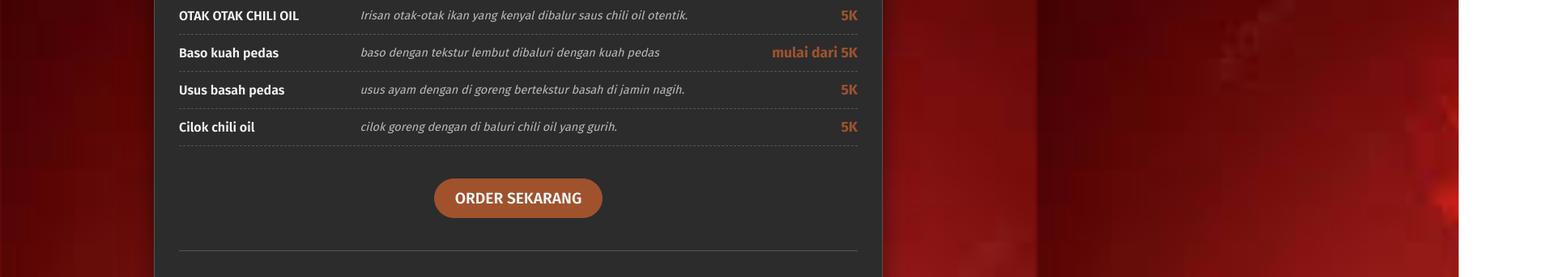
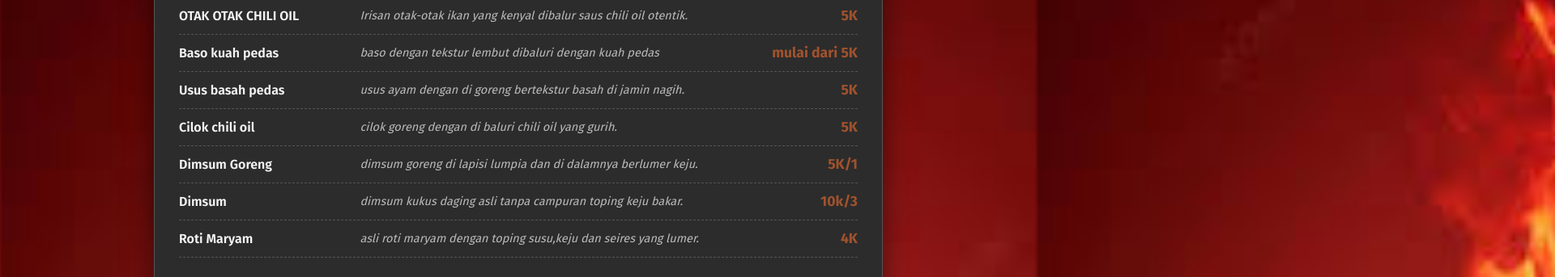
Before and after one commit to fahri241124/BINYO, a plain HTML site: page index.html in a window 1280 px wide. Shown: the part 1390-1733 px from the top of the page at 81% size, 1920 px wide, since content can reach past the window. Drawn offline with nearby package versions, Linux system fonts and the light colour scheme; a web font is replaced by a local one.

Commit message:
Update index.html

```diff
--- a/index.html
+++ b/index.html
@@ -369,6 +369,15 @@
             <div class="image-box">
                 <img src="cilokchilioil.jpg" alt="Cilok Chili Oil">
             </div>
+            <div class="image-box">
+                <img src="dimsum goreng.jpg" alt="dimsum goreng">
+            </div>
+            <div class="image-box">
+                <img src="dimsum.jpg" alt="dimsum kukus">
+            </div>
+            <div class="image-box">
+                <img src="roti.jpg" alt="roti maryam">
+            </div>
         </section>
 
         <section class="menu-list-container">
@@ -416,6 +425,21 @@
                     <span class="col-2">cilok goreng dengan di baluri chili oil yang gurih.</span>
                     <span class="col-3 price-tag">5K</span>
                 </div>
+                <div class="menu-item">
+                    <span class="col-1">Dimsum Goreng</span>
+                    <span class="col-2">dimsum goreng di lapisi lumpia dan di dalamnya berlumer keju.</span>
+                    <span class="col-3 price-tag">5K/1</span>
+                </div>
+                <div class="menu-item">
+                    <span class="col-1">Dimsum</span>
+                    <span class="col-2">dimsum kukus daging asli tanpa campuran toping keju bakar.</span>
+                    <span class="col-3 price-tag">10k/3</span>
+                </div>
+                <div class="menu-item">
+                    <span class="col-1">Roti Maryam</span>
+                    <span class="col-2">asli roti maryam dengan toping susu,keju dan seires yang lumer.</span>
+                    <span class="col-3 price-tag">4K</span>
+                </div>
             </div>
         </section>
 
```
